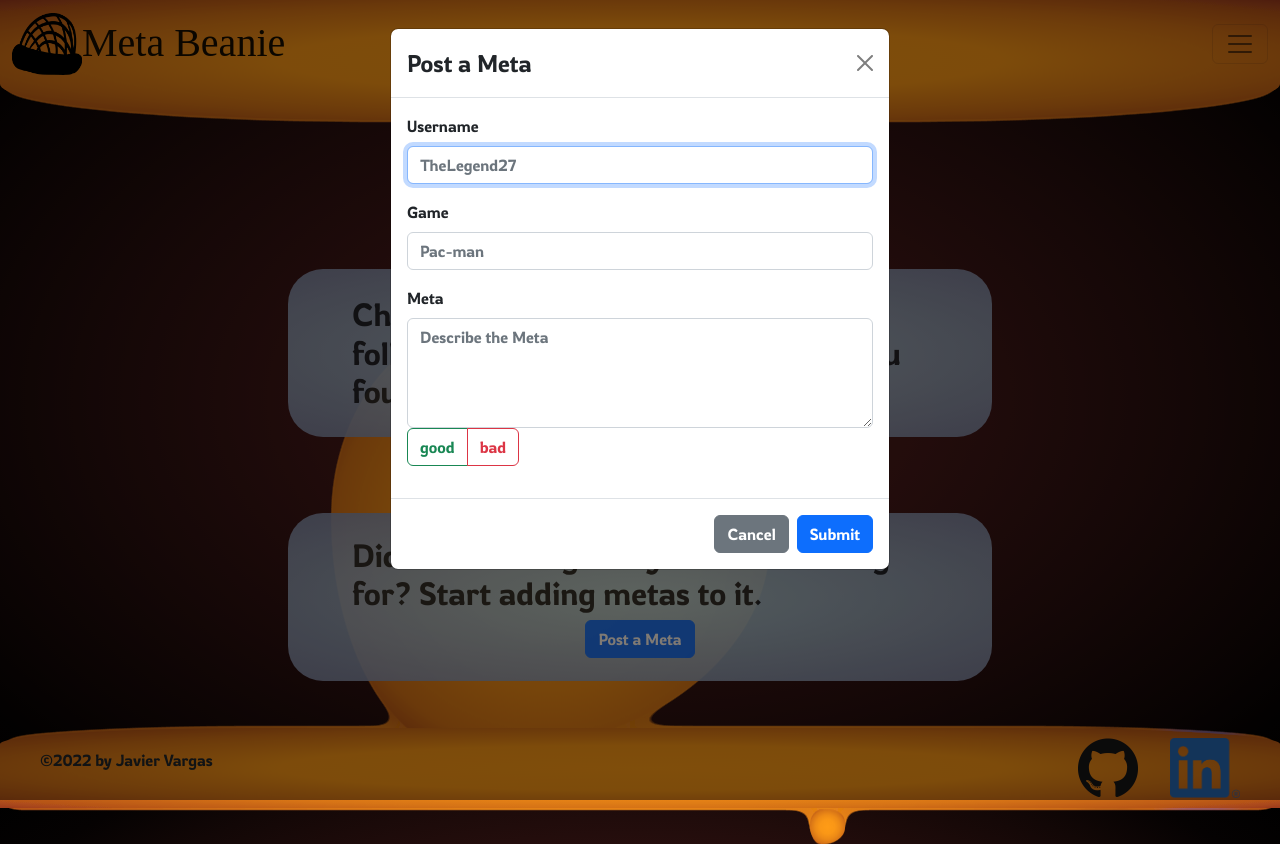
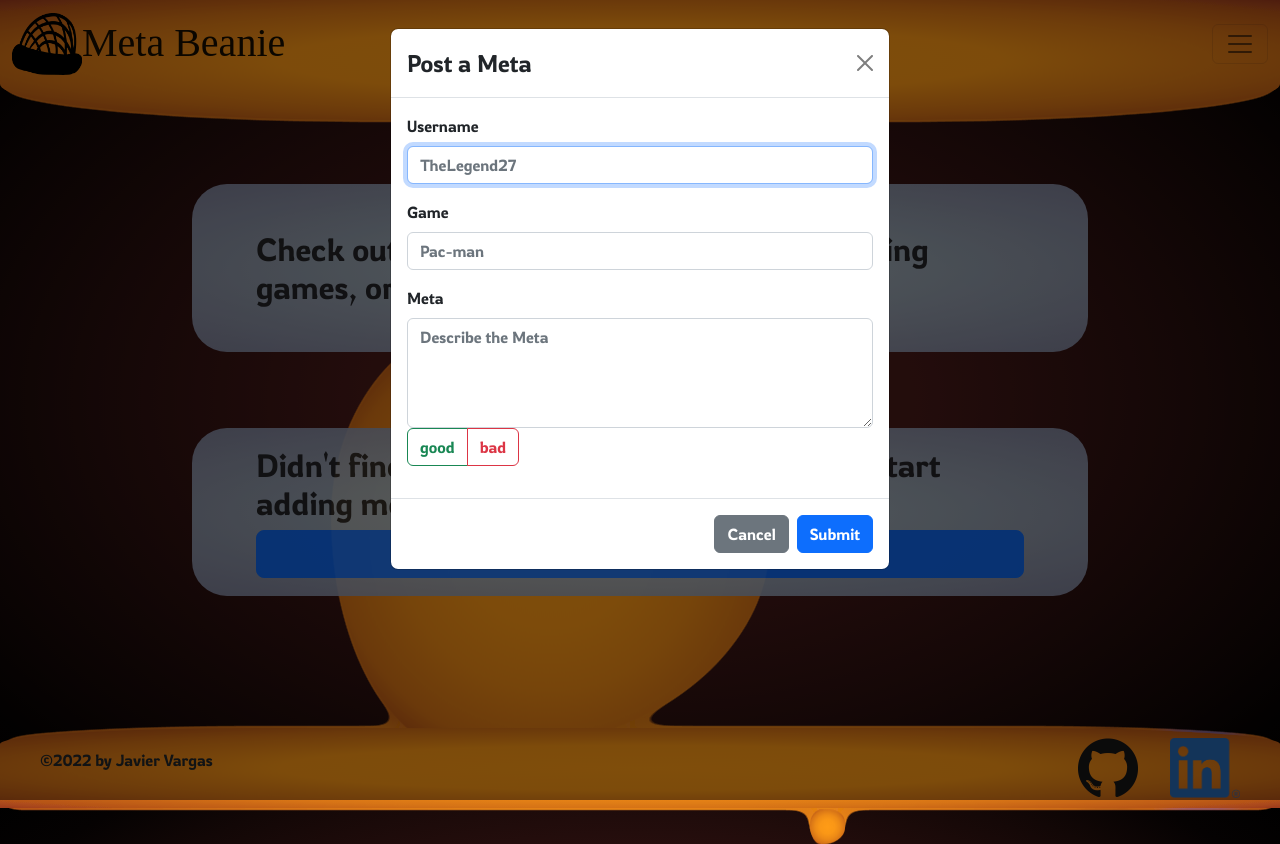
Before and after one commit to TheGoumble/final-project-react, a React (Create React App) app: page / in a window 1280 px wide. Both pictures are taken after a click on the button "Post a Meta". Shown: the top 844 px of the page. Built offline with nearby package versions, Linux system fonts and the light colour scheme; no server answers; a web font is replaced by a local one.

Commit message:
just a little more pretty

```diff
--- a/src/App.css
+++ b/src/App.css
@@ -13,13 +13,7 @@ body {
   margin: 0;
   height: 100vh;
   overflow: hidden;
-  background: radial-gradient(
-    #471a19 30%,
-    #290f0e 60%,
-    #120706 80%,
-    #050202 90%,
-    #000000 100%
-  );
+  background: radial-gradient( #471a19 30%, #290f0e 60%, #120706 80%, #050202 90%, #000000 100% );
   flex-direction: column;
-  justify-content: center;
+  justify-content: flex-start;
 }
--- a/src/components/AddMeta/index.jsx
+++ b/src/components/AddMeta/index.jsx
@@ -25,9 +25,23 @@ const AddMeta = () => {
 
   const handleClose = () => setShow(false)
   const handleShow = () => setShow(true)
+
+  const inputGame = () => {
+    return (
+      <Form.Group className="mb-3" controlId="exampleForm.ControlInput1">
+        <Form.Label>Game</Form.Label>
+        <Form.Control
+          type="text"
+          placeholder="Pac-man"
+          onChange={(e) => setGame(e.target.value)}
+        />
+      </Form.Group>
+    )
+  }
+
   return (
     <>
-      <Button variant="primary" onClick={handleShow}>
+      <Button variant="primary" size="lg" onClick={handleShow}>
         Post a Meta
       </Button>
 
@@ -46,15 +60,8 @@ const AddMeta = () => {
                 onChange={(e) => setUsername(e.target.value)}
               />
             </Form.Group>
-            <Form.Group className="mb-3" controlId="exampleForm.ControlInput1">
-              <Form.Label>Game</Form.Label>
-              <Form.Control
-                type="text"
-                placeholder="Pac-man"
-                onChange={(e) => setGame(e.target.value)}
-              />
-            </Form.Group>
 
+            {inputGame()}
             <Form.Group
               className="mb-3"
               controlId="exampleForm.ControlTextarea1"
--- a/src/components/GameButtons/gameButtons.css
+++ b/src/components/GameButtons/gameButtons.css
@@ -0,0 +1,3 @@
+#game-buttons{
+color: black;
+}
--- a/src/components/GameButtons/index.jsx
+++ b/src/components/GameButtons/index.jsx
@@ -2,6 +2,7 @@ import { Link } from "react-router-dom"
 import { useContext } from "react"
 import { MetaContext } from "../../context/MetaContext"
 import Button from "react-bootstrap/Button"
+import "./gameButtons.css"
 
 const GameButtons = () => {
   const { getMetaList } = useContext(MetaContext)
@@ -21,7 +22,7 @@ const GameButtons = () => {
       {arr.map((game) => {
         return (
           <Link key={game} to={`/${game}`}>
-            <Button>{game}</Button>
+            <Button variant="secondary" id="game-buttons" >{game}</Button>
           </Link>
         )
       })}
--- a/src/components/MetaList/metaList.css
+++ b/src/components/MetaList/metaList.css
@@ -1,11 +1,10 @@
 .meta {
   display: flex;
-  align-items: center;
+  align-items: flex-start;
   flex-direction: column;
   justify-content: center;
-  width: 55%;
-  height: 35%;
-  padding: 5%;
+  width: 70%;
+  padding: 2%;
   border-radius: 35px;
   opacity: 0.9;
 }
--- a/src/pages/About/about.css
+++ b/src/pages/About/about.css
@@ -6,6 +6,7 @@
 }
 
 #about > div {
+  width: 70%;
   padding: 5%;
   border-radius: 35px;
   opacity: 0.9;
--- a/src/pages/DisplayGameMeta/displayGameMeta.css
+++ b/src/pages/DisplayGameMeta/displayGameMeta.css
@@ -1,5 +1,5 @@
 #display{
+    width: 100%;
     display: flex;
     flex-direction: column;
-    justify-content: space-between;
 }
--- a/src/pages/Home/home.css
+++ b/src/pages/Home/home.css
@@ -10,10 +10,10 @@ section {
 
 .home {
   display: flex;
-  align-items: center;
+  align-items: stretch;
   flex-direction: column;
   justify-content: center;
-  width: 55%;
+  width: 70%;
   height: 35%;
   padding: 5%;
   border-radius: 35px;
@@ -22,5 +22,8 @@ section {
 }
 
 #button {
+  width: 70%;
   display: flex;
+  justify-content: space-around;
+  flex-wrap: wrap;
 }
```
